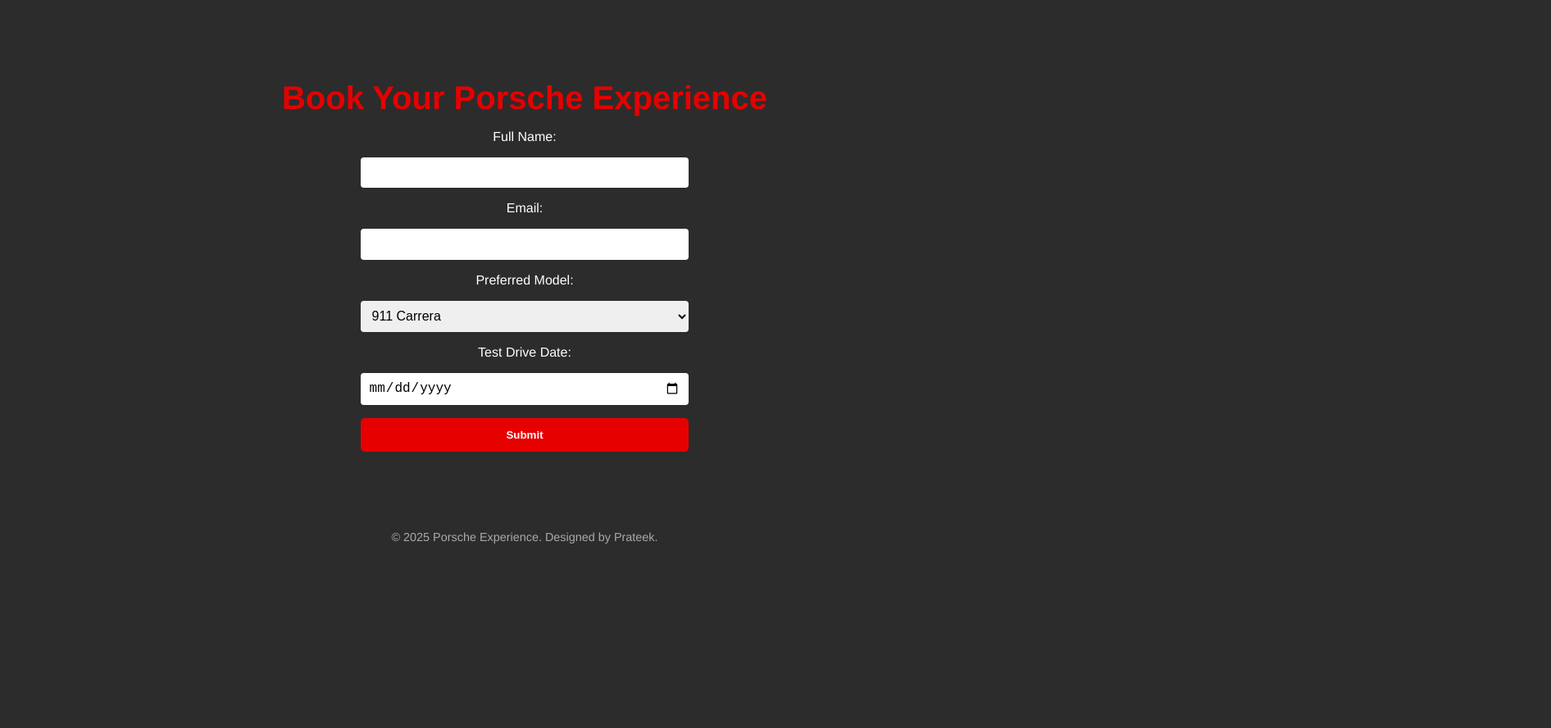
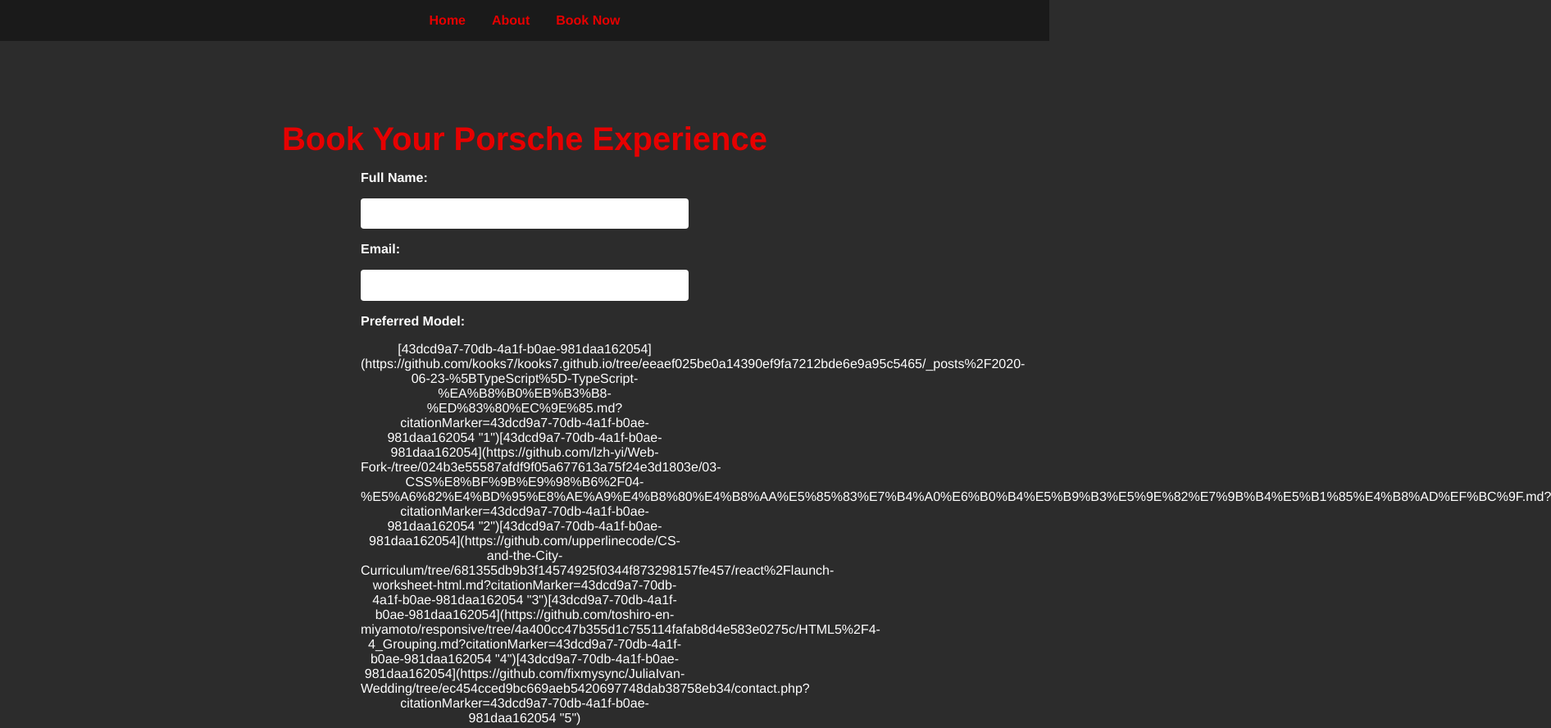
Before and after one commit to maheshravi078-sketch/IBM-PROJECT-, a plain HTML site: page registration.html in a window 1280 px wide. Shown: the whole page at 82% size, 1892 px wide, since content can reach past the window. Before the commit the page ends 800 px from the top, so only its background shows below. Drawn offline with Linux system fonts and the light colour scheme.

Commit message:
Update registration.html

```diff
--- a/registration.html
+++ b/registration.html
@@ -1,15 +1,94 @@
-<!-- Porsche Booking Page -->
 <!DOCTYPE html>
 <html lang="en">
 <head>
   <meta charset="UTF-8" />
   <meta name="viewport" content="width=device-width, initial-scale=1.0" />
   <title>Book Your Porsche</title>
-  <link rel="stylesheet" href="styles.css" />
+  <style>
+    body {
+      margin: 0;
+      font-family: 'Helvetica Neue', sans-serif;
+      background-color: #2c2c2c;
+      color: #fff;
+    }
+    nav {
+      background-color: #1a1a1a;
+      padding: 1rem;
+      text-align: center;
+    }
+    nav ul {
+      list-style: none;
+      display: flex;
+      justify-content: center;
+      gap: 2rem;
+      margin: 0;
+      padding: 0;
+    }
+    nav a {
+      color: #e60000;
+      text-decoration: none;
+      font-weight: bold;
+    }
+    nav a:hover {
+      color: #ff1a1a;
+    }
+    section {
+      padding: 4rem 2rem;
+      text-align: center;
+    }
+    h1 {
+      font-size: 2.5rem;
+      color: #e60000;
+      margin-bottom: 1rem;
+    }
+    form {
+      display: flex;
+      flex-direction: column;
+      gap: 1rem;
+      max-width: 400px;
+      margin: 0 auto;
+    }
+    label {
+      text-align: left;
+      font-weight: bold;
+    }
+    input, select {
+      padding: 0.6rem;
+      border: none;
+      border-radius: 4px;
+      font-size: 1rem;
+    }
+    .btn {
+      background-color: #e60000;
+      color: white;
+      padding: 0.8rem 1.5rem;
+      border: none;
+      border-radius: 5px;
+      font-weight: bold;
+      cursor: pointer;
+    }
+    .btn:hover {
+      background-color: #ff1a1a;
+    }
+    footer {
+      text-align: center;
+      padding: 2rem;
+      font-size: 0.9rem;
+      color: #aaa;
+    }
+  </style>
 </head>
 <body>
 
-  <section class="register">
+  <nav>
+    <ul>
+      <li><a href="index.html">Home</a></li>
+      <li><a href="about.html">About</a></li>
+      <li><a href="registration.html">Book Now</a></li>
+    </ul>
+  </nav>
+
+  <section>
     <h1>Book Your Porsche Experience</h1>
     <form>
       <label for="name">Full Name:</label>
@@ -19,22 +98,4 @@
       <input type="email" id="email" name="email" required />
 
       <label for="model">Preferred Model:</label>
-      <select id="model" name="model">
-        <option value="911">911 Carrera</option>
-        <option value="taycan">Taycan</option>
-        <option value="macan">Macan</option>
-      </select>
-
-      <label for="date">Test Drive Date:</label>
-      <input type="date" id="date" name="date" required />
-
-      <button class="btn" type="submit">Submit</button>
-    </form>
-  </section>
-
-  <footer>
-    &copy; 2025 Porsche Experience. Designed by Prateek.
-  </footer>
-
-</body>
-</html>
+      [43dcd9a7-70db-4a1f-b0ae-981daa162054](https://github.com/kooks7/kooks7.github.io/tree/eeaef025be0a14390ef9fa7212bde6e9a95c5465/_posts%2F2020-06-23-%5BTypeScript%5D-TypeScript-%EA%B8%B0%EB%B3%B8-%ED%83%80%EC%9E%85.md?citationMarker=43dcd9a7-70db-4a1f-b0ae-981daa162054 "1")[43dcd9a7-70db-4a1f-b0ae-981daa162054](https://github.com/lzh-yi/Web-Fork-/tree/024b3e55587afdf9f05a677613a75f24e3d1803e/03-CSS%E8%BF%9B%E9%98%B6%2F04-%E5%A6%82%E4%BD%95%E8%AE%A9%E4%B8%80%E4%B8%AA%E5%85%83%E7%B4%A0%E6%B0%B4%E5%B9%B3%E5%9E%82%E7%9B%B4%E5%B1%85%E4%B8%AD%EF%BC%9F.md?citationMarker=43dcd9a7-70db-4a1f-b0ae-981daa162054 "2")[43dcd9a7-70db-4a1f-b0ae-981daa162054](https://github.com/upperlinecode/CS-and-the-City-Curriculum/tree/681355db9b3f14574925f0344f873298157fe457/react%2Flaunch-worksheet-html.md?citationMarker=43dcd9a7-70db-4a1f-b0ae-981daa162054 "3")[43dcd9a7-70db-4a1f-b0ae-981daa162054](https://github.com/toshiro-en-miyamoto/responsive/tree/4a400cc47b355d1c755114fafab8d4e583e0275c/HTML5%2F4-4_Grouping.md?citationMarker=43dcd9a7-70db-4a1f-b0ae-981daa162054 "4")[43dcd9a7-70db-4a1f-b0ae-981daa162054](https://github.com/fixmysync/JuliaIvan-Wedding/tree/ec454cced9bc669aeb5420697748dab38758eb34/contact.php?citationMarker=43dcd9a7-70db-4a1f-b0ae-981daa162054 "5")<select id="model"
```
